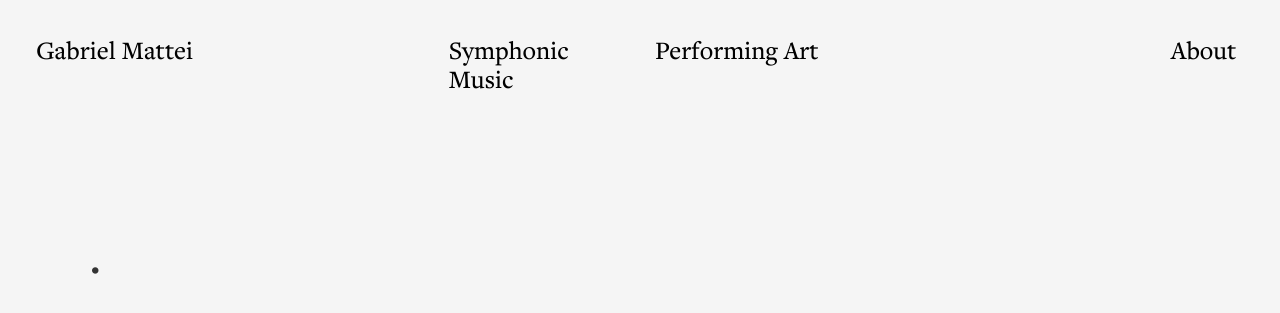
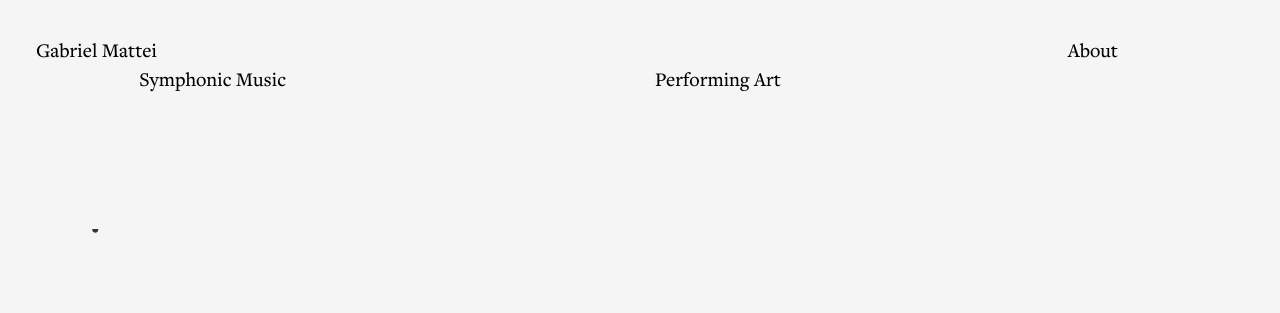
Before and after one commit to WildCodeSchool/orleans-0217-gabrielmattei, a PHP site: page / in a window 1280 px wide. Shown: the top 313 px of the page. Run offline with PHP 8.4, Linux system fonts and the light colour scheme; data that the repository does not hold is empty; some libraries are stand-ins or nearby versions.

Commit message:
barre de nav

```diff
--- a/stylesheet.css
+++ b/stylesheet.css
@@ -46,6 +46,7 @@ body a:hover{
 }
 
 .content{
+    padding-top: 188px;
     font-size: 45px;
     padding-left: 36px;
     padding-right: 36px;
@@ -60,7 +61,6 @@ span[class^="content"] {
 
 .nav{
     font-family: 'freighttext_promedium';
-    font-size: 26px;
     line-height: 29px;
 }
 
@@ -73,8 +73,8 @@ span.subtitle{
 }
 
 span.labelyear{
-    font-weight: bold;
-    font-family: 'freighttext_prosemibold';
+
+    font-family: 'freighttext_promedium';
     margin-left: 54px;
     margin-right: 54px;
 }
@@ -85,3 +85,29 @@ span.labelyear{
 a:hover{
     opacity: 1 !important;
 }
+.top {
+    background-color: rgb(245,245,245);
+    position: fixed;
+    width: 100%;
+}
+@media screen and (min-width: 200px) and (max-width: 1350px) {
+    .top {
+        display:none;
+    }
+    .topphone{
+        font-size: 20px;
+    }
+}
+@media screen and (min-width: 1350px){
+    .topphone{
+        display: none;
+    }
+}
+.topphone {
+    background-color: rgb(245,245,245);
+    position: fixed;
+    width: 100%;
+}
+.about{
+    text-align: right;
+}
--- a/views/index.html.twig
+++ b/views/index.html.twig
@@ -22,7 +22,7 @@
 </head>
 <body>
 
-<div class="container-fluid">
+<div class="container-fluid top">
     <div class="row nav">
 
         <div class="col-lg-2">
@@ -35,10 +35,30 @@
         <div class="col-lg-2">
             <a class="performing" id="perfo">Performing Art</a>
         </div>
-        <div class="col-lg-offset-3 col-lg-1">
+        <div class="col-lg-offset-2 col-lg-2 about">
             <a href="#">About</a>
         </div>
 
+    </div>
+</div>
+
+<div class="container-fluid topphone">
+    <div class="row nav">
+
+        <div class="col-xs-6">
+            <a href="index.php">Gabriel Mattei</a>
+        </div>
+
+        <div class="col-xs-offset-4 col-xs-2">
+            <a href="#">About</a>
+        </div>
+        <div class="col-xs-offset-1 col-xs-5">
+            <a class="musique" id="symf">Symphonic Music</a>
+            {#<input class="musique" type="checkbox" id="symf"/>#}
+        </div>
+        <div class="col-xs-5">
+            <a class="performing" id="perfo">Performing Art</a>
+        </div>
     </div>
 </div>
 
@@ -47,7 +67,7 @@
 
             {% for content in contents %}
 
-                {% if content.best == 1 %}
+                 {% if content.best == 1 %}
                     <span class="{{ content.category }}">
                         <span class="title bests"> {{ content.title}}</span>
                         <span class="subtitle"> {{ content.subtitle }}</span>
@@ -64,13 +84,14 @@
 
             {% for content in contents %}
 
+
                 {% if lastyear !=  content.year %}
                     <span class="labelyear">.</span>
                     <span id="year{{ content.year }}" class="labelyear">{{ content.year }}</span>
                     {% set lastyear = content.year%}
                 {% endif %}
 
-                        <span class="content{{ content.year }} {{ content.category }}" type="text" data-toggle="modal" data-target="#myModal">
+        <span class="content{{ content.year }} {{ content.category }}">
 
                             <span class="title"> {{ content.title}}</span>
                             <span class="subtitle"> {{  content.subtitle }}</span>
@@ -82,24 +103,7 @@
 
         {% endfor %}
             <span class="labelyear">.</span>
-                <div class="modal fade modal-fullscreen" id="myModal" tabindex="-1" role="dialog" aria-labelledby="myModalLabel">
-                    <div class="modal-dialog" role="document">
-                        <div class="modal-content">
-                            <div class="modal-header">
-                                <button type="button" class="close" data-dismiss="modal" aria-label="Close">
-                                    <span aria-hidden="true">&times;</span>
-                                </button>
-                                <h4 class="modal-title" id="myModalLabel">{{content.title}}</h4>
-                            </div>
-                            <div class="modal-body">
-                                <iframe width="560" height="315" src="https://www.youtube.com/embed/RIii9I8UhT4" frameborder="0" allowfullscreen></iframe>
-                            </div>
-                            <div class="modal-footer">
-                                <button type="button" class="btn btn-default" data-dismiss="modal">Close</button>
-                            </div>
-                        </div>
-                    </div>
-                </div>
+
         </p>
     </div>
 
@@ -132,7 +136,7 @@
         $("#perfo").click(function () {
             $(".PerformingArt").css("visibility", 'visible');
             $(".SymphonicMusic").css("visibility", 'hidden');
-            $(".musique").css("opacity", '0.05')
+            $(".musique").css("opacity", '0')
             $(".performing").css("opacity", '1')
         });
     });
```
Also changed, not shown: img/finger.png (added).
